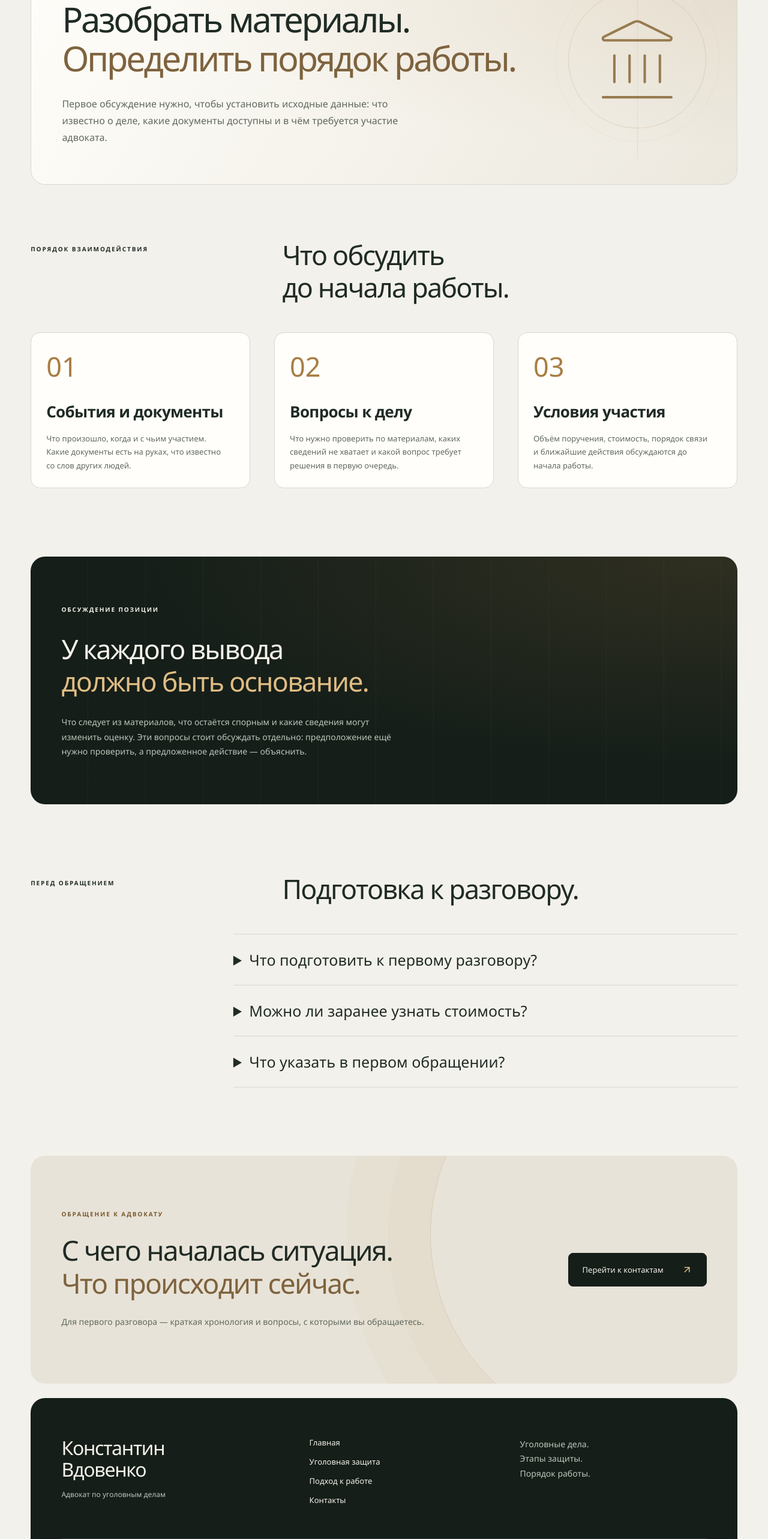
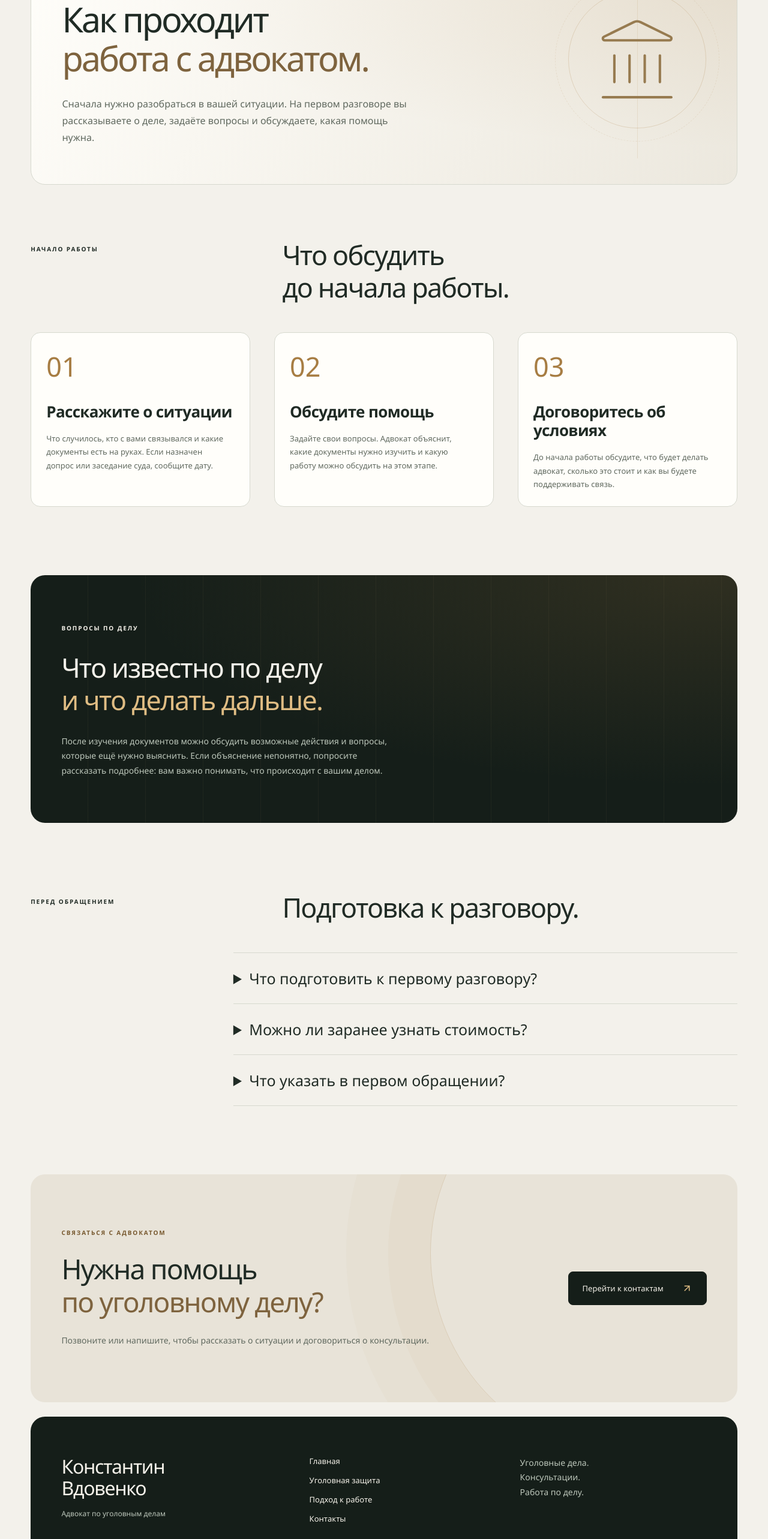
Before and after one commit to Aleks-man/advokat-vdovenko, a React (Vite) app in the folder front/: page /approach in a window 1280 px wide. Shown: the part 234-2800 px from the top of the page at 60% size. Built offline with nearby package versions, Linux system fonts and the light colour scheme; a web font is replaced by a local one.

Commit message:
refactor: simplify site copy and replace generic slogans

```diff
--- a/front/src/components/ContactBanner/ContactBanner.tsx
+++ b/front/src/components/ContactBanner/ContactBanner.tsx
@@ -6,14 +6,14 @@ export function ContactBanner() {
     <section className="contact-banner panel">
       <div className="container contact-banner-inner">
         <div>
-          <p className="eyebrow">Обращение к адвокату</p>
+          <p className="eyebrow">Связаться с адвокатом</p>
           <h2>
-            С чего началась ситуация.
+            Нужна помощь
             <br />
-            <em>Что происходит сейчас.</em>
+            <em>по уголовному делу?</em>
           </h2>
           <p className="contact-banner-copy">
-            Для первого разговора — краткая хронология и вопросы, с которыми вы обращаетесь.
+            Позвоните или напишите, чтобы рассказать о ситуации и договориться о консультации.
           </p>
         </div>
         <Link className="button button--light" to="/contacts">
--- a/front/src/components/Footer/Footer.tsx
+++ b/front/src/components/Footer/Footer.tsx
@@ -21,9 +21,9 @@ export function Footer() {
           <p className="footer-note">
             Уголовные дела.
             <br />
-            Этапы защиты.
+            Консультации.
             <br />
-            Порядок работы.
+            Работа по делу.
           </p>
         </div>
         <div className="footer-bottom">
--- a/front/src/components/Principles/Principles.tsx
+++ b/front/src/components/Principles/Principles.tsx
@@ -6,42 +6,44 @@ export function Principles() {
     <section className="principles panel">
       <div className="container principles-inner">
         <div className="principles-label">
-          <p className="eyebrow">Основа работы</p>
+          <p className="eyebrow">Первый разговор</p>
           <span className="principles-monogram" aria-hidden="true">
             КВ.
           </span>
           <p>
             Документы.
             <br />
-            Хронология.
+            Даты событий.
             <br />
-            Объяснения участников.
+            Ваши вопросы.
           </p>
         </div>
         <div className="principles-content">
           <h2>
-            Сначала факты.
+            Как проходит
             <br />
-            <em>Затем выводы.</em>
+            <em>знакомство с делом.</em>
           </h2>
           <p className="principles-lead">
-            В начале известна лишь часть событий. Важно установить их последовательность,
-            сопоставить документы с объяснениями и обозначить вопросы, на которые пока нет ответа.
+            На первом разговоре вы рассказываете, что произошло и какая помощь нужна. Адвокат задаёт
+            вопросы и объясняет, какие документы нужно изучить.
           </p>
           <div className="principles-items">
             <div>
               <span>01 / МАТЕРИАЛЫ</span>
-              <h3>Что подтверждено</h3>
-              <p>Какие сведения есть в документах, а какие ещё предстоит проверить.</p>
+              <h3>Какие документы есть</h3>
+              <p>Повестки, постановления, судебные решения и другие материалы по вашему делу.</p>
             </div>
             <div>
               <span>02 / ОБСУЖДЕНИЕ</span>
               <h3>Что делать дальше</h3>
-              <p>Какие действия предлагаются, с какой целью и что для них потребуется.</p>
+              <p>
+                Какая помощь нужна сейчас, сколько она будет стоить и как будет проходить работа.
+              </p>
             </div>
           </div>
           <Link to="/approach" className="text-link">
-            Подробнее о подходе <ArrowUpRight size={16} />
+            Как строится работа <ArrowUpRight size={16} />
           </Link>
         </div>
       </div>
--- a/front/src/data/site.ts
+++ b/front/src/data/site.ts
@@ -17,43 +17,43 @@ export const practiceAreas = [
     number: '01',
     title: 'До возбуждения дела',
     description:
-      'Повод для проверки, поступившие документы и вопросы к первому разговору с адвокатом.',
+      'Вас вызвали для объяснений или стало известно о проверке. Можно обсудить ситуацию с адвокатом.',
     detail:
-      'С чего началась ситуация, кто обращался к вам и что известно на данный момент. Эти сведения помогают отделить установленные факты от предположений.',
+      'Расскажите, кто с вами связывался и по какому поводу. Если получили повестку или другие документы, подготовьте их к разговору.',
   },
   {
     number: '02',
-    title: 'На стадии следствия',
-    description: 'Содержание обвинения, материалы дела и позиция защиты.',
+    title: 'Во время следствия',
+    description: 'Нужна помощь при допросах, изучении документов и подготовке защиты.',
     detail:
-      'Какие обстоятельства предстоит проверить, какие документы изучить и в каких действиях требуется участие адвоката. Объём работы обсуждается применительно к делу.',
+      'Сообщите, что вам известно о деле и какие действия уже назначены. Это поможет обсудить, где требуется участие адвоката и какие материалы нужно изучить.',
   },
   {
     number: '03',
-    title: 'При рассмотрении в суде',
-    description: 'Доказательства, доводы сторон и подготовка к судебным заседаниям.',
+    title: 'В суде',
+    description: 'Дело передано в суд. Нужны подготовка к заседаниям и участие защитника.',
     detail:
-      'Что подтверждают материалы дела, где остаются противоречия и на чём строится позиция защиты. Аргументы требуют опоры на конкретные документы и обстоятельства.',
+      'Для подготовки адвокату нужно ознакомиться с материалами дела. На консультации можно обсудить ваши вопросы, предстоящие заседания и работу в суде.',
   },
   {
     number: '04',
     title: 'После решения суда',
-    description: 'Текст решения, его основания и вопросы о дальнейшем обжаловании.',
+    description: 'Вы хотите разобраться в решении суда и обсудить возможность обжалования.',
     detail:
-      'Для обсуждения нужны само решение и сведения о ходе дела. После знакомства с ними можно предметно говорить о дальнейшей работе и условиях участия адвоката.',
+      'Подготовьте решение суда и расскажите, когда его получили. После изучения документов адвокат сможет обсудить с вами возможные дальнейшие действия.',
   },
 ]
 export const workSteps = [
   {
-    title: 'События и документы',
-    text: 'Что произошло, когда и с чьим участием. Какие документы есть на руках, что известно со слов других людей.',
+    title: 'Расскажите о ситуации',
+    text: 'Что случилось, кто с вами связывался и какие документы есть на руках. Если назначен допрос или заседание суда, сообщите дату.',
   },
   {
-    title: 'Вопросы к делу',
-    text: 'Что нужно проверить по материалам, каких сведений не хватает и какой вопрос требует решения в первую очередь.',
+    title: 'Обсудите помощь',
+    text: 'Задайте свои вопросы. Адвокат объяснит, какие документы нужно изучить и какую работу можно обсудить на этом этапе.',
   },
   {
-    title: 'Условия участия',
-    text: 'Объём поручения, стоимость, порядок связи и ближайшие действия обсуждаются до начала работы.',
+    title: 'Договоритесь об условиях',
+    text: 'До начала работы обсудите, что будет делать адвокат, сколько это стоит и как вы будете поддерживать связь.',
   },
 ]
--- a/front/src/pages/Approach/Approach.tsx
+++ b/front/src/pages/Approach/Approach.tsx
@@ -9,18 +9,18 @@ export function Approach() {
         <LegalArtwork kind="court" />
         <p className="eyebrow">02 / Подход к работе</p>
         <h1>
-          Разобрать материалы.
+          Как проходит
           <br />
-          <em>Определить порядок работы.</em>
+          <em>работа с адвокатом.</em>
         </h1>
         <p>
-          Первое обсуждение нужно, чтобы установить исходные данные: что известно о деле, какие
-          документы доступны и в чём требуется участие адвоката.
+          Сначала нужно разобраться в вашей ситуации. На первом разговоре вы рассказываете о деле,
+          задаёте вопросы и обсуждаете, какая помощь нужна.
         </p>
       </section>
       <section className="container section">
         <div className="section-heading">
-          <p className="eyebrow">Порядок взаимодействия</p>
+          <p className="eyebrow">Начало работы</p>
           <h2>
             Что обсудить
             <br />
@@ -39,16 +39,16 @@ export function Approach() {
       </section>
       <section className="approach-quote panel">
         <div className="container">
-          <span className="eyebrow">Обсуждение позиции</span>
+          <span className="eyebrow">Вопросы по делу</span>
           <h2>
-            У каждого вывода
+            Что известно по делу
             <br />
-            <em>должно быть основание.</em>
+            <em>и что делать дальше.</em>
           </h2>
           <p>
-            Что следует из материалов, что остаётся спорным и какие сведения могут изменить оценку.
-            Эти вопросы стоит обсуждать отдельно: предположение ещё нужно проверить, а предложенное
-            действие — объяснить.
+            После изучения документов можно обсудить возможные действия и вопросы, которые ещё нужно
+            выяснить. Если объяснение непонятно, попросите рассказать подробнее: вам важно понимать,
+            что происходит с вашим делом.
           </p>
         </div>
       </section>
@@ -61,23 +61,23 @@ export function Approach() {
           <details>
             <summary>Что подготовить к первому разговору?</summary>
             <p>
-              Запишите события по порядку, укажите даты и составьте список вопросов. Если есть
-              документы, перечислите их — какие материалы передать, можно уточнить при обращении.
+              Запишите, что и когда произошло, и подготовьте свои вопросы. Если у вас есть документы
+              по делу, скажите об этом при записи — адвокат подскажет, что взять с собой.
             </p>
           </details>
           <details>
             <summary>Можно ли заранее узнать стоимость?</summary>
             <p>
-              Для обсуждения стоимости нужно обозначить задачу и предполагаемый объём участия.
-              Условия оплаты уточняются у адвоката до начала работы.
+              Стоимость зависит от того, какая помощь нужна. Расскажите о деле, чтобы обсудить объём
+              работы и оплату до её начала.
             </p>
           </details>
           <details>
             <summary>Что указать в первом обращении?</summary>
             <p>
-              На каком этапе находится дело, где происходят события и какой вопрос вы хотите
-              обсудить. Если уже назначена дата процессуального действия или заседания, укажите её.
-              Формат и время разговора согласуются отдельно.
+              Кратко расскажите, что случилось и какая помощь нужна. Если вас уже вызвали на допрос
+              или назначили судебное заседание, сообщите дату. Время консультации можно согласовать
+              по телефону или почте.
             </p>
           </details>
         </div>
--- a/front/src/pages/Contacts/Contacts.tsx
+++ b/front/src/pages/Contacts/Contacts.tsx
@@ -9,13 +9,13 @@ export function Contacts() {
         <LegalArtwork kind="document" />
         <p className="eyebrow">03 / Контакты</p>
         <h1>
-          Обращение
+          Записаться
           <br />
-          <em>к адвокату.</em>
+          <em>на консультацию.</em>
         </h1>
         <p>
-          Укажите стадию дела, ближайшие назначенные даты и вопрос, который хотите обсудить.
-          Подробности можно разобрать во время разговора.
+          Позвоните или напишите на почту. Кратко расскажите, что случилось. Если уже назначен
+          допрос или заседание суда, сообщите дату.
         </p>
       </section>
       <section className="container section contacts-layout">
@@ -39,7 +39,7 @@ export function Contacts() {
                 {site.email}
                 <ArrowUpRight size={20} />
               </a>
-              <small>Для обращений и согласования встречи</small>
+              <small>Чтобы задать вопрос или договориться о встрече</small>
             </div>
           </div>
           <div className="contact-detail">
@@ -56,16 +56,16 @@ export function Contacts() {
         <aside className="contact-aside">
           <p className="eyebrow">Перед обращением</p>
           <h2>
-            Кратко о событиях.
+            Что подготовить
             <br />
-            <em>Отдельно — вопросы.</em>
+            <em>к разговору.</em>
           </h2>
           <p>
-            Начните с того, что происходит сейчас. Подготовьте даты, названия имеющихся документов и
-            вопросы, на которые нужен ответ.
+            Вспомните основные события и даты, соберите документы по делу и запишите свои вопросы.
+            Если чего-то не хватает, это можно обсудить на консультации.
           </p>
           <div className="contact-aside-note">
-            Время и формат консультации согласуются заранее.
+            О времени и месте встречи договоримся заранее.
             <br />
             Для записи позвоните или напишите на электронную почту.
           </div>
--- a/front/src/pages/Home/Home.tsx
+++ b/front/src/pages/Home/Home.tsx
@@ -8,16 +8,16 @@ export function Home() {
       <Hero />
       <section className="section container" id="practice">
         <div className="section-heading">
-          <p className="eyebrow">01 / Направления защиты</p>
+          <p className="eyebrow">01 / Когда обращаться</p>
           <div>
             <h2>
-              На каком этапе
+              С чем можно
               <br />
-              нужна защита.
+              обратиться.
             </h2>
             <p className="section-intro">
-              Проверка ещё не завершена, идёт следствие или уже вынесено решение — для разговора с
-              адвокатом важно обозначить, что происходит сейчас.
+              К адвокату можно обратиться, когда вас вызывают на допрос, дело передано в суд или вы
+              хотите обсудить уже вынесенное решение.
             </p>
           </div>
         </div>
```
Also changed, not shown: front/src/components/Hero/Hero.tsx (+4 -4 lines), front/src/pages/Practice/Practice.tsx (+5 -5 lines), 1 other file (tests, documents, lock files or other folders).
